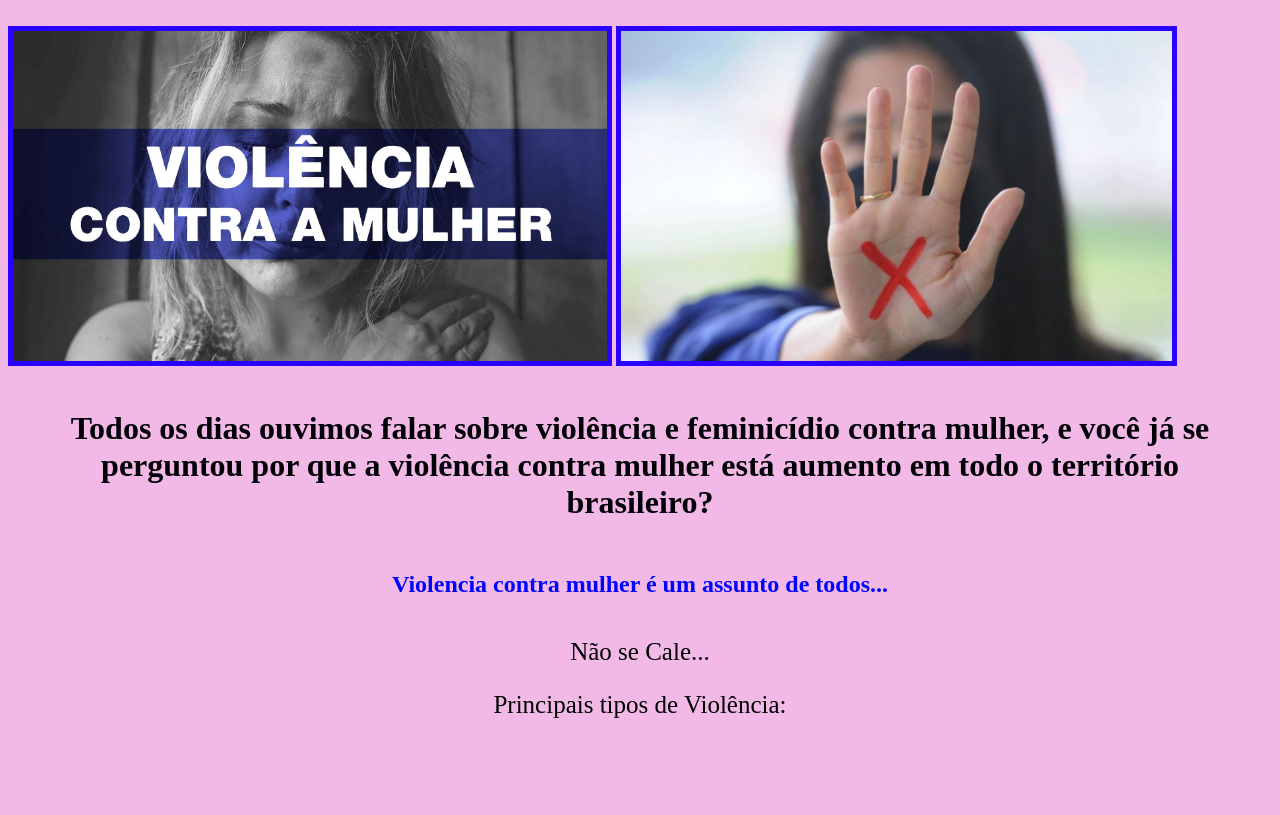
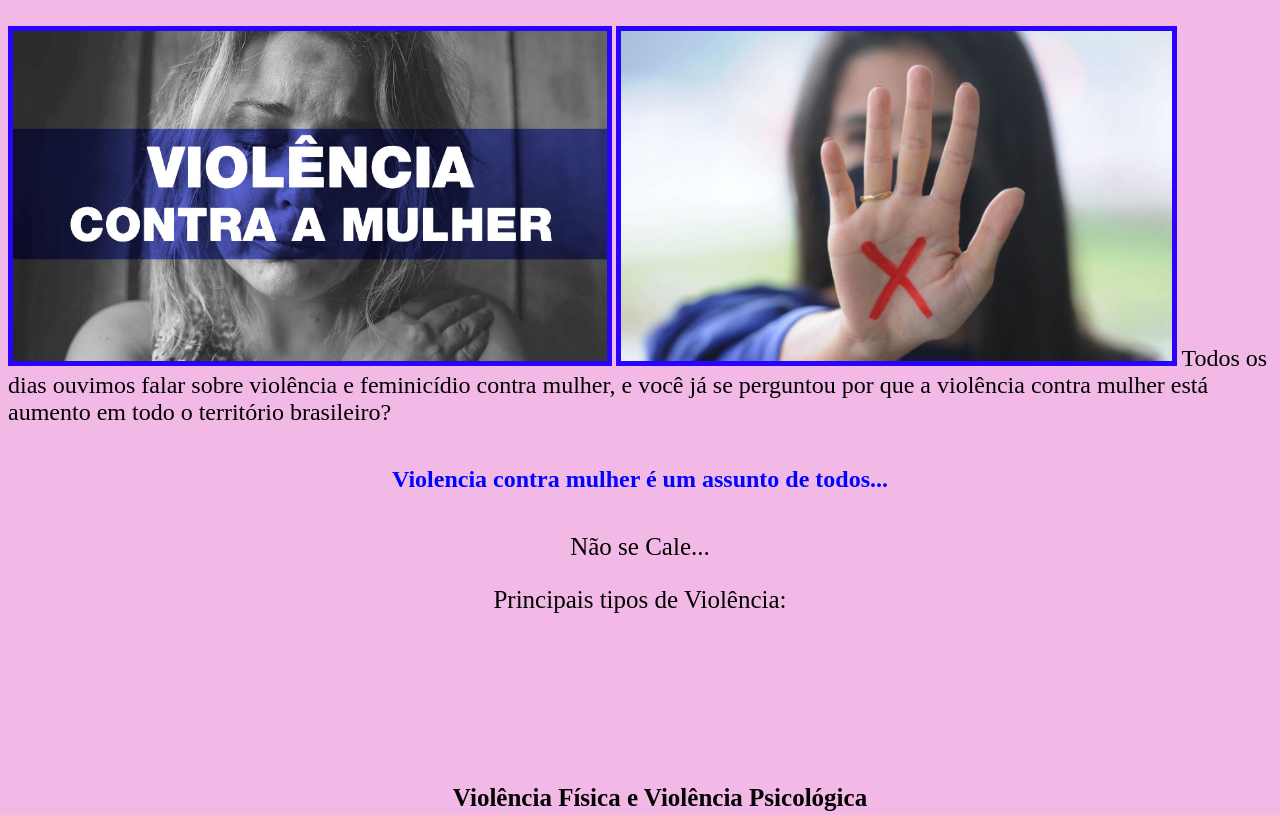
Before and after one commit to MatheusRamosDeLima-EM/Concurso-Agrinho-2022, a plain HTML site: page index.html in a window 1280 px wide. Shown: the top 815 px of the page. Drawn offline with Linux system fonts and the light colour scheme.

Commit message:
Update index.html

```diff
--- a/index.html
+++ b/index.html
@@ -16,8 +16,8 @@
             <br>
             <img src="violencia-mulher.png"/>
             <img src="chega.png"/>
-            <h1>Todos os dias ouvimos falar sobre violência e feminicídio contra mulher, e você já se perguntou por que a violência contra mulher está
-                aumento em todo o território brasileiro?                    </h1>
+            <font size="5"> Todos os dias ouvimos falar sobre violência e feminicídio contra mulher, e você já se perguntou por que a violência contra mulher está
+                aumento em todo o território brasileiro? </font> <br />
             <h2><strong>Violencia contra mulher é um assunto de todos...</strong></h2>
             <p>Não se Cale...</p>
         </div>
@@ -82,7 +82,6 @@
                 <p><b><i>VIOLÊNCIA CONTRA MULHER: AGOSTO 2022</i></b></p>
 
 
-        <font size="7"> Tamanho desta fonte:  7</font> <br />
 
     </body>
 </html>
```
